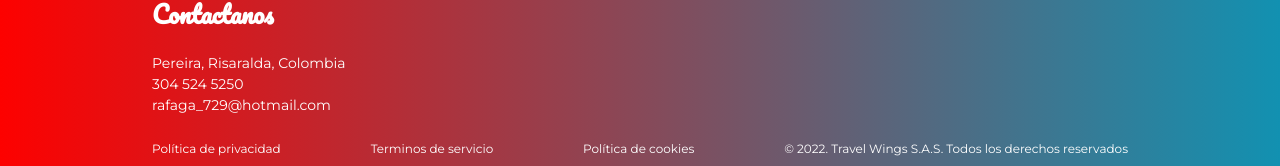
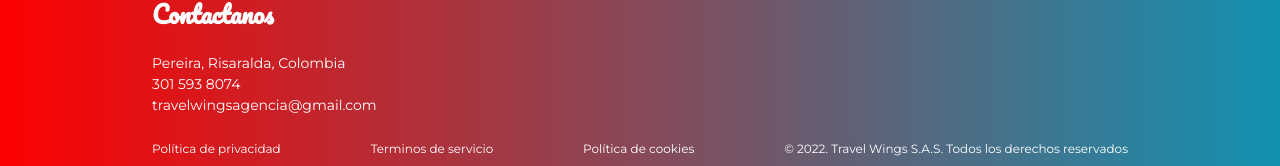
Before and after one commit to rafag0729/travelwings, a React (Create React App) app: page / in a window 1280 px wide. Shown: the part 1893-2059 px from the top of the page. Built offline with nearby package versions, Linux system fonts and the light colour scheme; no server answers.

Commit message:
Updating footer info

```diff
--- a/src/components/Footer/Footer.tsx
+++ b/src/components/Footer/Footer.tsx
@@ -11,8 +11,8 @@ export const Footer = () => {
 
         <Flex mb="6" flexDirection="column">
           <Text fontSize="sm" color="white">Pereira, Risaralda, Colombia</Text>
-          <Text fontSize="sm" color="white">304 524 5250</Text>
-          <Text fontSize="sm" color="white">rafaga_729@hotmail.com</Text>
+          <Text fontSize="sm" color="white">301 593 8074</Text>
+          <Text fontSize="sm" color="white">travelwingsagencia@gmail.com</Text>
         </Flex>
 
         <Flex direction="row" justifyContent="space-between">
```
